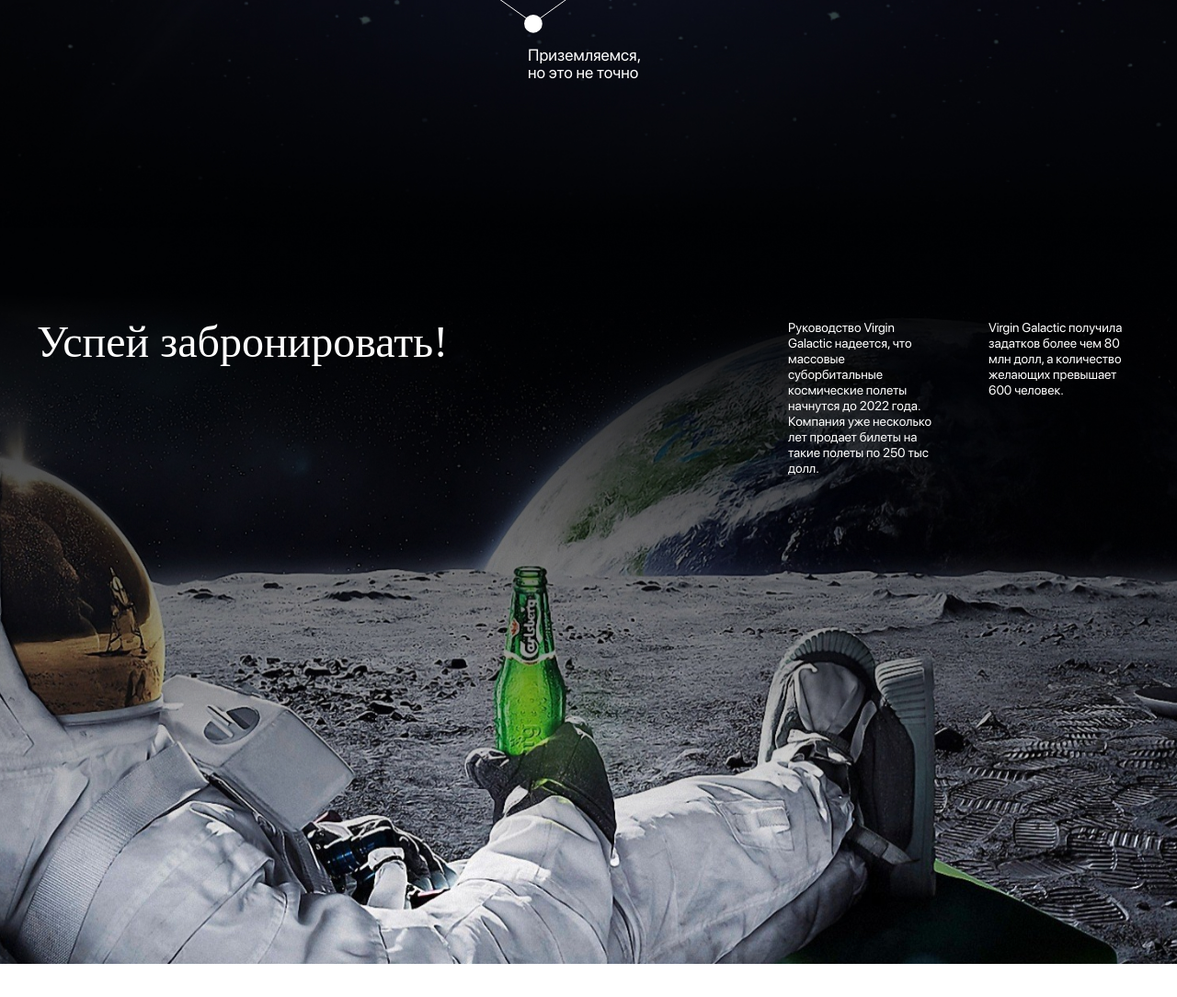
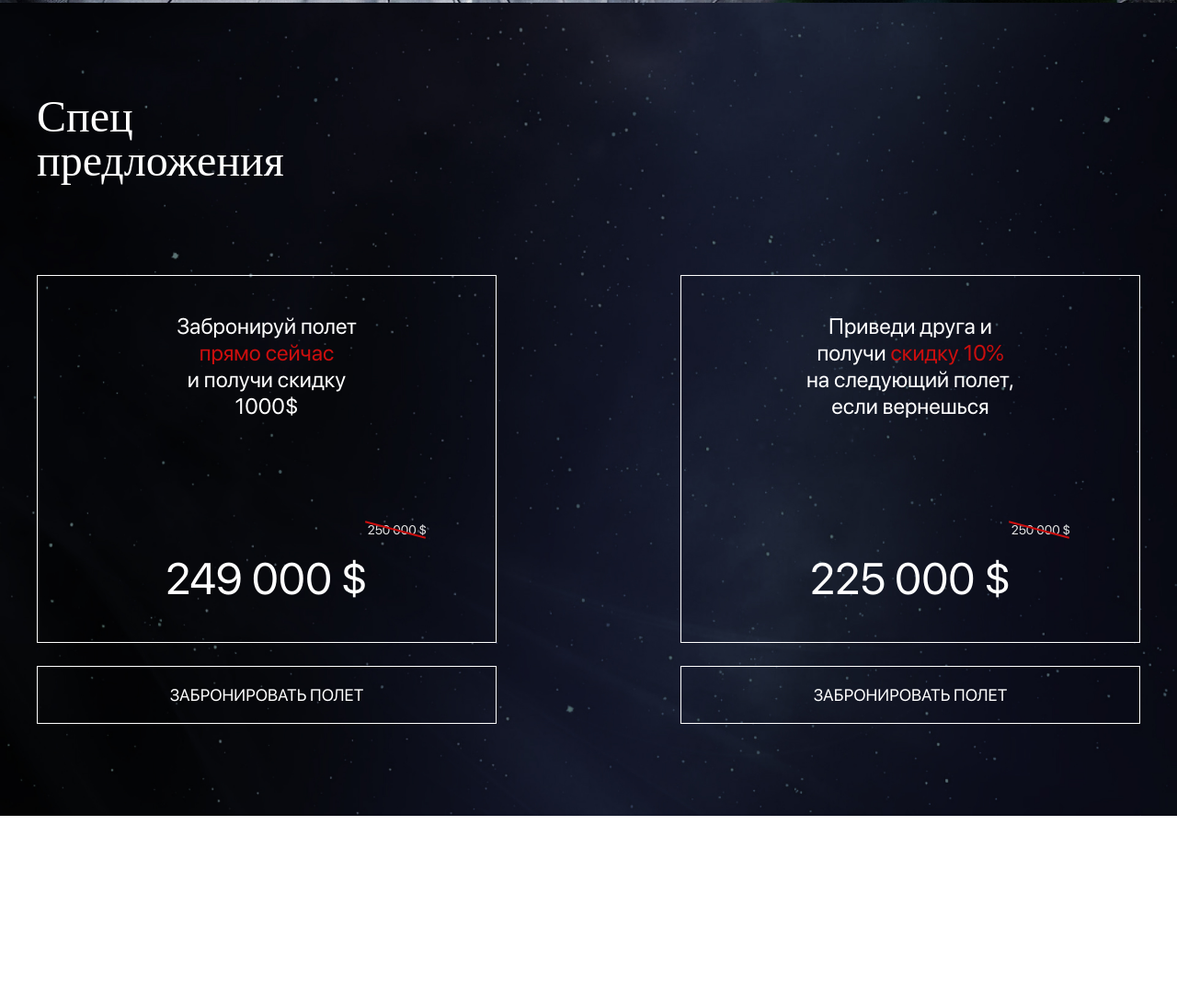
Before and after one commit to GolovanovAlex/Space_landing, a plain HTML site: page index.html in a window 1280 px wide. Shown: the part 4158-5242 px from the top of the page at 92% size. Before the commit the page ends 5206 px from the top, so only its background shows below. Drawn offline with nearby package versions, Linux system fonts and the light colour scheme; files whose address does not match are found by name.

Commit message:
add_special-offer

```diff
--- a/index.html
+++ b/index.html
@@ -247,7 +247,7 @@
           </div>
         </div>
       </section>
-      <section class="stars">
+      <!-- <section class="stars">
         <div class="container">
           <h2 class="title">
             Как все <br />
@@ -333,7 +333,7 @@
               <g>
                 <circle cx="236" cy="414" r="10" fill="white" />
                 <foreignObject
-                class="stars__box--right-text"
+                class=" stars__box stars__box--right-text"
                   x="75"
                   y="403"
                   fill="white"
@@ -377,7 +377,7 @@
             </svg>
           </div>
         </div>
-      </section>
+      </section> -->
       <section class="spaceman">
         <div class="container">
           <div class="spaceman__inner">
@@ -398,6 +398,48 @@
           </div>
         </div>
       </section>
+      <section class="special">
+        <div class="special-offer">
+          <div class="container">
+            <h2 class="title">
+              Спец <br />
+              предложения
+            </h2>
+            <div class="special-offer__inner">
+              <div class="special-offer__item">
+                <div class="special-offer__item-box">
+                  <p class="special-offer__text">
+                    Забронируй полет <span> прямо сейчас</span> <br />
+                    и получи скидку 1000$
+                  </p>
+                  <div class="special-offer__price">
+                    <p class="special-offer__price-old">250 000 $</p>
+                    <p class="special-offer__price-new">249 000 $</p>
+                  </div>
+                </div>
+                <button class="button special-offer__btn">
+                  ЗАБРОНИРОВАТЬ ПОЛЕТ
+                </button>
+              </div>
+              <div class="special-offer__item">
+                <div class="special-offer__item-box">
+                  <p class="special-offer__text">
+                    Приведи друга и получи <span> скидку 10% </span> <br />
+                    на следующий полет, если вернешься
+                  </p>
+                  <div class="special-offer__price">
+                    <p class="special-offer__price-old">250 000 $</p>
+                    <p class="special-offer__price-new">225 000 $</p>
+                  </div>
+                </div>
+                <button class="button special-offer__btn">
+                  ЗАБРОНИРОВАТЬ ПОЛЕТ
+                </button>
+              </div>
+            </div>
+          </div>
+        </div>
+      </section>
     </main>
 
     <script src="https://ajax.googleapis.com/ajax/libs/jquery/3.4.1/jquery.min.js"></script>
--- a/scss/style.scss
+++ b/scss/style.scss
@@ -27,6 +27,8 @@
 // ---- ---- colors ---- ---- //
 $color_main: #fff;
 $color_hover: #036cca;
+$color_grey: #e5e5e5;
+$color_red: #cb0e0e;
 
 // ---- ---- **** ---- ---- //
 
@@ -260,7 +262,7 @@ button {
     text-align: left;
     font-size: 12px;
     line-height: 14px;
-    color: #e5e5e5;
+    color: $color_grey;
     margin-top: 20px;
   }
 }
@@ -325,3 +327,71 @@ button {
     }
   }
 }
+.special {
+  background-image: url(../images/bg/bg_special.jpg);
+  background-position: top center;
+  background-size: cover;
+  background-repeat: no-repeat;
+  padding-bottom: 100px;
+
+  .special-offer {
+    &__inner {
+      display: flex;
+      justify-content: space-between;
+    }
+    &__item {
+      width: 500px;
+    }
+    &__item-box {
+      display: flex;
+      flex-direction: column;
+      justify-content: space-between;
+      text-align: center;
+      min-height: 400px;
+      border: 1px solid $color_main;
+      padding: 40px 75px;
+      margin-bottom: 25px;
+
+      //padding: 40px 132px;
+    }
+    &__text {
+      width: 236px;
+      font-size: 24px;
+      line-height: 29px;
+      margin: 0 auto;
+      span {
+        color: $color_red;
+      }
+    }
+    &__price {
+    }
+    &__price-old {
+      position: relative;
+      text-align: right;
+      font-size: 14px;
+      line-height: 17px;
+      color: $color_grey;
+      margin-bottom: 16px;
+      &::before {
+        content: "";
+        position: absolute;
+        width: 68px;
+        height: 2px;
+        top: 7px;
+        right: 0;
+        transform: rotate(15deg);
+        background-color: $color_red;
+      }
+    }
+    &__price-new {
+      font-size: 48px;
+      line-height: 57px;
+      color: $color_main;
+    }
+    &__btn {
+      width: 100%;
+    }
+  }
+
+  margin-bottom: 500px;
+}
```
Also changed, not shown: css/style.css, images/bg/bg_special.jpg (renamed from images/bg/bg_bottom.jpg).
